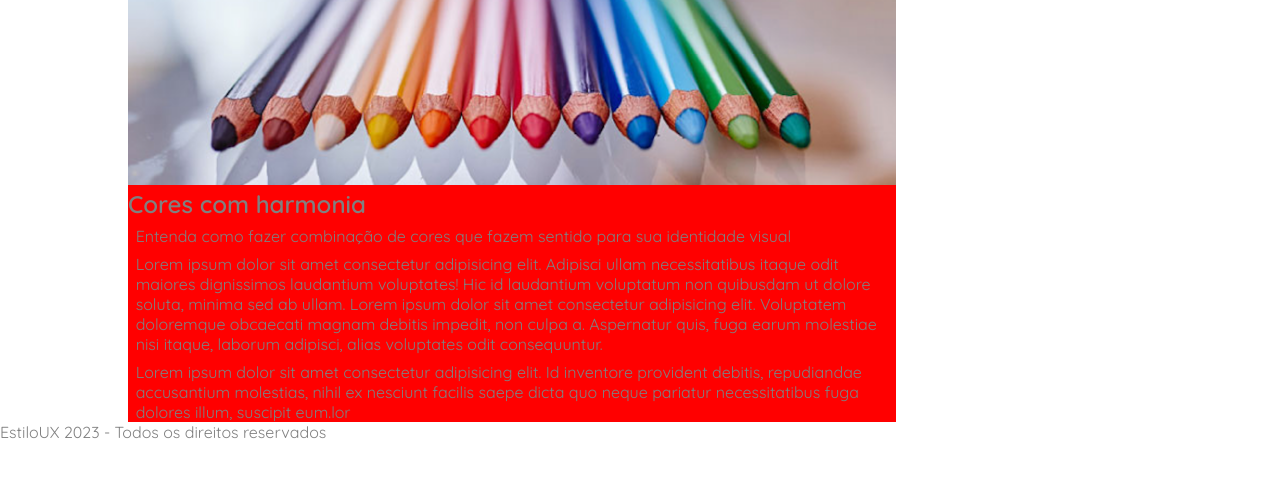
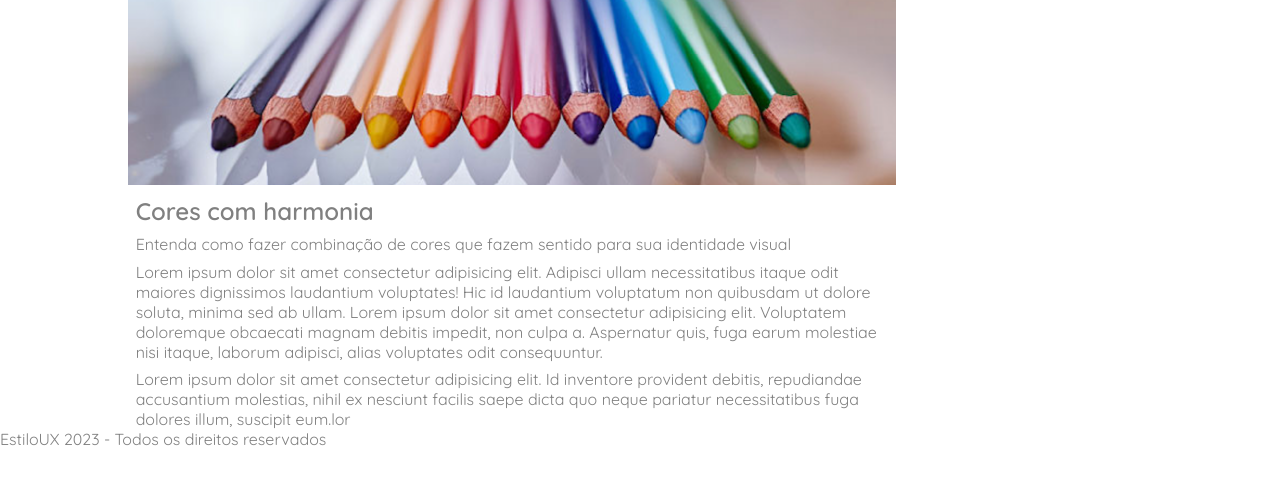
Before and after one commit to LuizHen527/Aprendendo-css, a plain HTML site: page index.html in a window 1280 px wide. Shown: the part 103-588 px from the top of the page. Drawn offline with Linux system fonts and the light colour scheme.

Commit message:
salvando dnv pequena alteração

```diff
--- a/index.html
+++ b/index.html
@@ -38,7 +38,7 @@
             <section class="coluna1">
                 <img id="lapis" src="images/lapis-de-cor.png" alt="Lapis de cor">
 
-                <h2>Cores com harmonia</h2>
+                <h2 id="titulo-cores">Cores com harmonia</h2>
 
                 <p id="text1">Entenda como fazer combinação de cores que fazem sentido para sua identidade visual</p>
 
--- a/style/style.css
+++ b/style/style.css
@@ -59,7 +59,13 @@ main .colunas-flex {
 
 main .coluna1 {
     width: 75%;
-    background-color: red;
+    /* background-color: red; */
+}
+
+main .coluna1 #titulo-cores{
+    margin-left: 1%;
+    margin-top: 1%;
+    margin-right: 1%;
 }
 
 main .coluna1 #text1{
```
